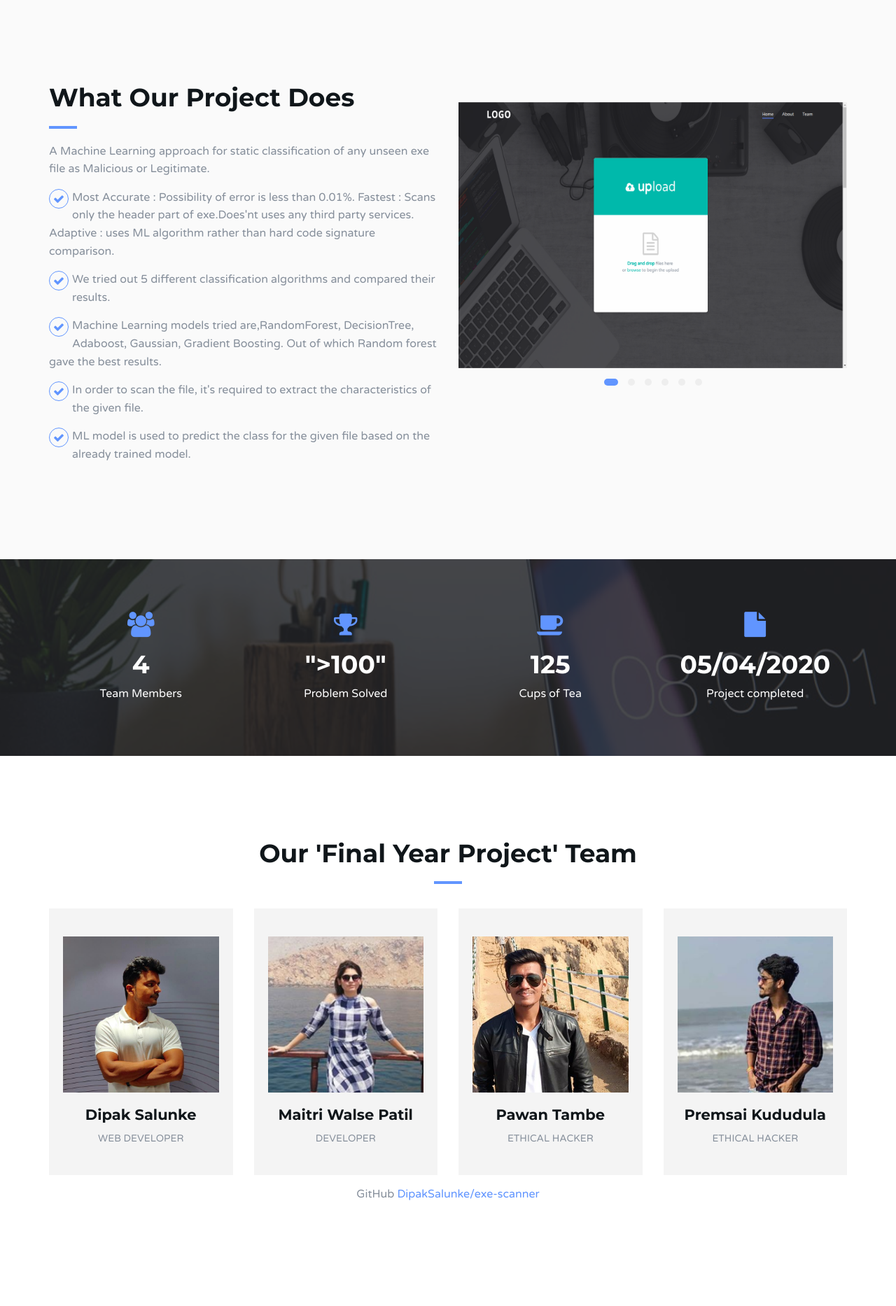
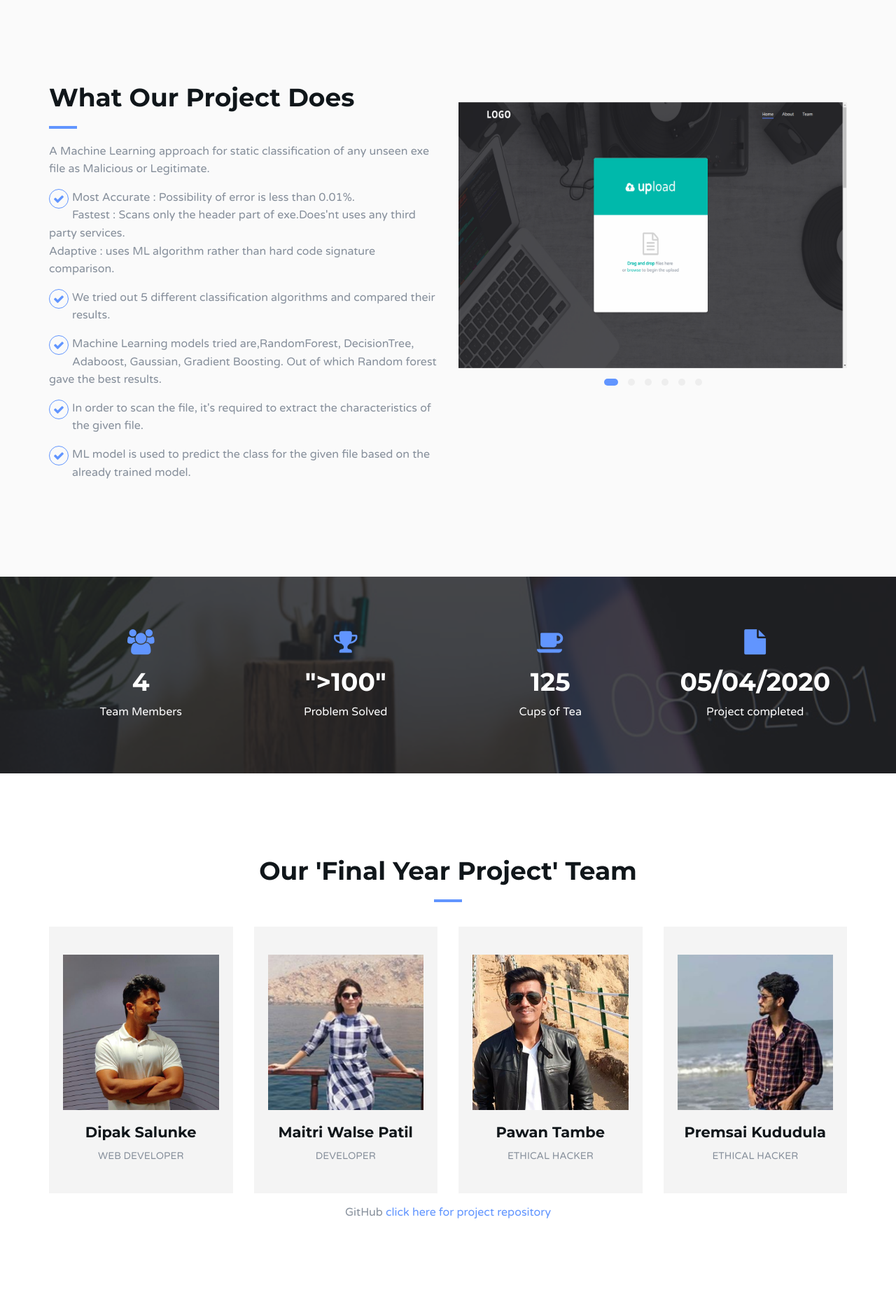
Before and after one commit to DipakSalunke/malicious_exe_file_detection_using-ml, a Flask app: page / in a window 1280 px wide. Shown: the part 801-2667 px from the top of the page at 70% size. Before the commit the page ends 2516 px from the top, so only its background shows below. Run offline with Flask 2, Linux system fonts and the light colour scheme; parts of the project's set-up code (start-up, migrations or seed data) failed here and were passed over; some libraries are stand-ins or nearby versions.

Commit message:
Update index.html

```diff
--- a/templates/index.html
+++ b/templates/index.html
@@ -141,8 +141,8 @@
 					<div class="feature">
 						<i class="fa fa-check"></i>
 						<p>
-						Most Accurate : Possibility of error is less than 0.01%.
-						Fastest : Scans only the header part of exe.Does'nt uses any third party services.
+						Most Accurate : Possibility of error is less than 0.01%.<br>
+						Fastest : Scans only the header part of exe.Does'nt uses any third party services.<br>
 						Adaptive : uses ML algorithm rather than hard code signature comparison.
 						</p>
 					</div>
@@ -350,10 +350,10 @@
 				<div class="section-footer text-center">
 
 
-
+				  		<br>
      				 		<span class="dn inline-flex-l f5 b gray pr1">GitHub</span>
       						<a href="https://github.com/DipakSalunke/malicious_exe_file_detection_using_ml" class="flex items-center code f6" title="opens in a new window" target="_blank">
-       					 	DipakSalunke/exe-scanner
+       					 	click here for project repository
       						</a>
 
 
```
